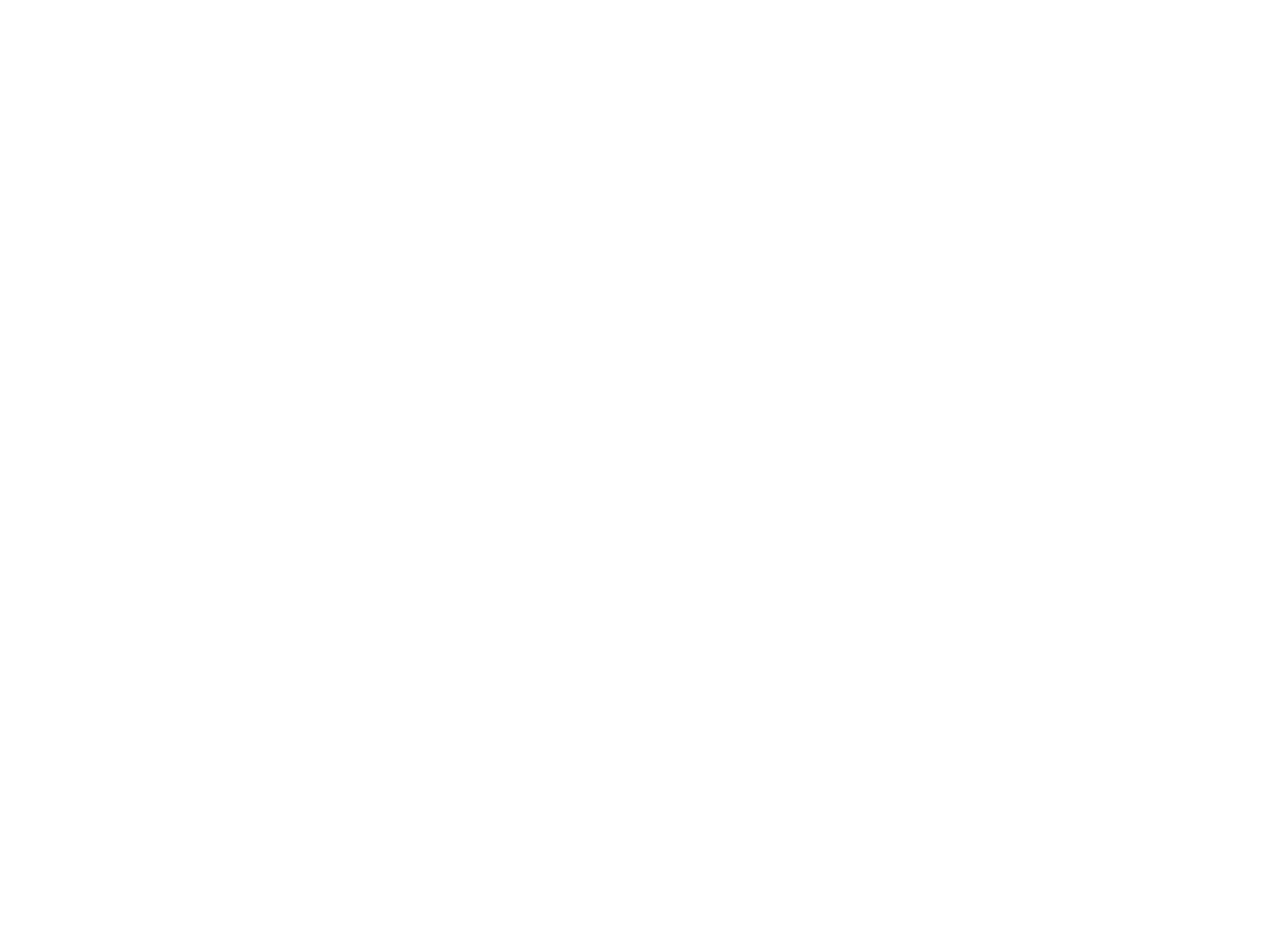
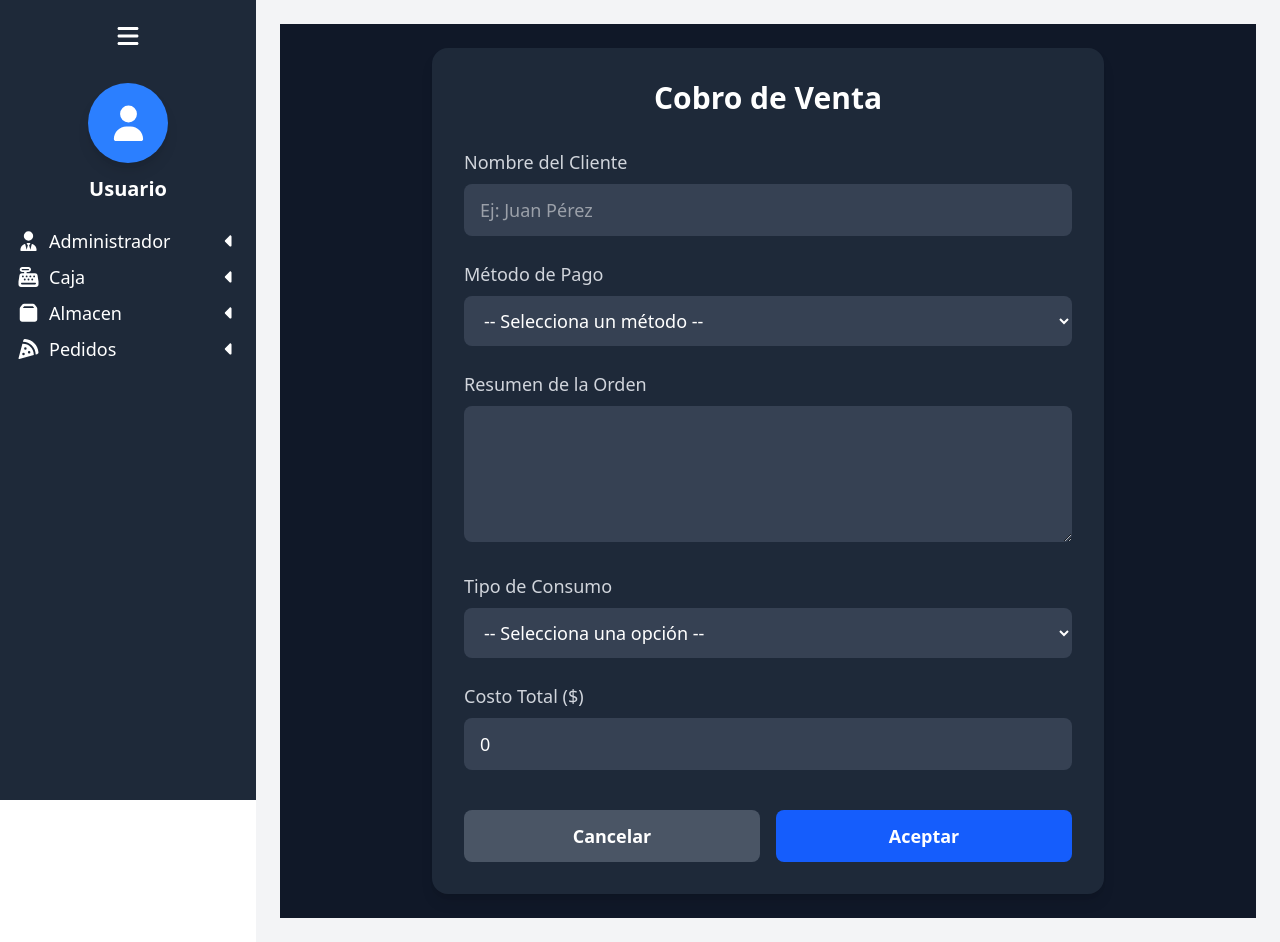
Before and after one commit to Subarg/Ingenieria_Equipo_4, a Vue app in the folder Pizzeria/: page /venta in a window 1280 px wide. Before the commit this address had no page. Before the commit the page ends 800 px from the top, so only its background shows below. Built offline with nearby package versions, Linux system fonts and the light colour scheme; what vue-sweetalert2 would draw is missing.

Commit message:
detalles

```diff
--- a/Pizzeria/src/components/sideBar.vue
+++ b/Pizzeria/src/components/sideBar.vue
@@ -36,11 +36,16 @@
         </h2>
 
         <ul class="w-full" v-if="!collapsed">
-          <li class="mb-2 w-full text-lg" v-for="menu in menus">
+          <li
+            class="mb-2 w-full text-lg"
+            v-for="menu in menus"
+            :key="menu.nombre"
+          >
             <button
               @click="mostrarMenu(menu.nombre)"
-              class="flex items-center gap-2"
+              class="flex items-center justify-between w-full gap-2"
             >
+              <div class="flex items-center gap-2">
                 <i>
                   <FontAwesomeIcon
                     :icon="['fas', menu.icon]"
@@ -49,11 +54,25 @@
                   />
                 </i>
                 {{ menu.nombre }}
+              </div>
+
+              <FontAwesomeIcon
+                v-if="openMenu === menu.nombre"
+                :icon="['fas', 'caret-down']"
+                style="color: white"
+              />
+              <FontAwesomeIcon
+                v-else
+                :icon="['fas', 'caret-left']"
+                style="color: white"
+              />
             </button>
+
             <div v-if="openMenu === menu.nombre" class="ml-6 mt-1">
               <ul>
                 <li
                   v-for="vista in menu.vistas"
+                  :key="vista.nombre"
                   class="px-2 py-1 rounded hover:bg-blue-500 cursor-pointer text-base"
                 >
                   <router-link :to="vista.path">
--- a/Pizzeria/src/main.js
+++ b/Pizzeria/src/main.js
@@ -32,6 +32,8 @@
   faCartShopping,
   faMoneyCheckDollar,
   faBottleWater,
+  faCaretLeft,
+  faCaretDown,
 } from "@fortawesome/free-solid-svg-icons";
 
 library.add(
@@ -55,7 +57,9 @@
   faCalendarCheck,
   faCartShopping,
   faMoneyCheckDollar,
-  faBottleWater
+  faBottleWater,
+  faCaretLeft,
+  faCaretDown
 );
 
 const app = createApp(App);
--- a/Pizzeria/src/modules/cajero/store/punto_venta.js
+++ b/Pizzeria/src/modules/cajero/store/punto_venta.js
@@ -1,28 +1,38 @@
-import { defineStore } from 'pinia';
-import { ref, computed } from 'vue';
-
+import { defineStore } from "pinia";
+import { ref, computed } from "vue";
+import router from "../../../Router";
 // 'PuntoDeVenta' es el ID único de este store
-export const usePuntoDeVentaStore = defineStore('PuntoDeVenta', () => {
-
+export const usePuntoDeVentaStore = defineStore("PuntoDeVenta", () => {
   // --- STATE (El Estado o los Datos) ---
   // Aquí guardamos los datos que antes estaban en el componente.
   const menu = ref({
     pizzas: [
-            { id: 1, nombre: 'Pepperoni', precio: 150.00 },
-            { id: 2, nombre: 'Hawaiana', precio: 160.00 },
-            { id: 3, nombre: 'Mexicana', precio: 170.00 },
-            { id: 4, nombre: 'Cuatro Quesos', precio: 165.00 },
+      { id: 1, nombre: "Pepperoni", precio: 150.0 },
+      { id: 2, nombre: "Hawaiana", precio: 160.0 },
+      { id: 3, nombre: "Mexicana", precio: 170.0 },
+      { id: 4, nombre: "Cuatro Quesos", precio: 165.0 },
     ],
     bebidas: [
-            { id: 10, nombre: 'Refresco 600ml', precio: 25.00 },
-            { id: 11, nombre: 'Agua Fresca 1L', precio: 30.00 },
-            { id: 12, nombre: 'Jugo', precio: 20.00 },
+      { id: 10, nombre: "Refresco 600ml", precio: 25.0 },
+      { id: 11, nombre: "Agua Fresca 1L", precio: 30.0 },
+      { id: 12, nombre: "Jugo", precio: 20.0 },
     ],
     extras: [],
   });
 
   const ordenActual = ref([]);
-    const categoriaActiva = ref('pizzas');
+  const categoriaActiva = ref("pizzas");
+  const pedido = ref({
+    nombreCliente: "",
+    numOrden: 0,
+    metodoPago: "",
+    orden: [],
+    total: 0,
+    venta: {
+      tipo_venta: "",
+      lugar: "",
+    },
+  });
 
   // --- GETTERS (Datos Calculados) ---
   // Son como las propiedades `computed` que teníamos.
@@ -45,7 +55,14 @@
   }
 
   function cancelarOrden() {
-        ordenActual.value = []; // Simplemente vaciamos el arreglo
+    ordenActual.value = [];
+    router.push({ name: "pos" });
+  }
+  function realizarVenta() {
+    router.push({ name: "venta" });
+    pedido.value.total = totalOrden.value;
+    pedido.value.orden = ordenActual.value;
+    console.log(pedido.value);
   }
 
   // Finalmente, retornamos todo para que los componentes puedan usarlo.
@@ -58,5 +75,7 @@
     quitarDeOrden,
     cambiarCategoria,
     cancelarOrden,
+    pedido,
+    realizarVenta,
   };
 });
--- a/Pizzeria/src/modules/cajero/views/corte_de_caja.vue
+++ b/Pizzeria/src/modules/cajero/views/corte_de_caja.vue
@@ -3,6 +3,14 @@
     <div
       class="w-full max-w-2xl bg-gray-800 p-8 rounded-2xl shadow-lg text-white"
     >
+      <button
+        @click="volver"
+        class="mb-4 flex items-center gap-2 text-gray-300 hover:text-white transition-colors"
+      >
+        <FontAwesomeIcon :icon="['fas', 'caret-left']" style="color: white" />
+        Volver
+      </button>
+
       <h1 class="text-3xl font-bold text-center mb-8">Corte de Caja</h1>
 
       <div v-if="!corteRealizado">
@@ -120,16 +128,21 @@
     </div>
   </div>
 </template>
-
 <script setup>
 import { storeToRefs } from "pinia";
 import { useCorteCajaStore } from "../store/corte_caja.js";
 import { onMounted, ref } from "vue";
-
+import router from "../../../Router/index.js";
+import { FontAwesomeIcon } from "@fortawesome/vue-fontawesome";
 const corteStore = useCorteCajaStore();
 const fecha = ref("");
+
 onMounted(() => {
-  fecha.value = new Date().toLocaleDateString("es-Es");
+  const hoy = new Date();
+  const year = hoy.getFullYear();
+  const month = String(hoy.getMonth() + 1).padStart(2, "0");
+  const day = String(hoy.getDate()).padStart(2, "0");
+  fecha.value = `${year}-${month}-${day}`;
   console.log(fecha.value);
 });
 
@@ -143,4 +156,8 @@
   dineroEsperadoEnCaja,
   diferencia,
 } = storeToRefs(corteStore);
+
+function volver() {
+  router.push({ name: "pos" });
+}
 </script>
--- /dev/null
+++ b/Pizzeria/src/modules/cajero/views/realizarVenta.vue
@@ -0,0 +1,128 @@
+<template>
+  <div class="min-h-screen bg-gray-900 flex items-center justify-center p-6">
+    <div
+      class="w-full max-w-2xl bg-gray-800 text-white rounded-2xl p-8 shadow-lg"
+    >
+      <h1 class="text-3xl font-bold text-center mb-8">Cobro de Venta</h1>
+
+      <form class="space-y-6">
+        <div>
+          <label class="block text-lg font-medium text-gray-300"
+            >Nombre del Cliente</label
+          >
+          <input
+            type="text"
+            placeholder="Ej: Juan Pérez"
+            class="mt-2 w-full bg-gray-700 text-white py-3 px-4 rounded-lg text-lg focus:outline-none focus:ring-2 focus:ring-blue-500"
+            v-model="pedido.nombreCliente"
+          />
+        </div>
+
+        <div>
+          <label class="block text-lg font-medium text-gray-300"
+            >Método de Pago</label
+          >
+          <select
+            class="mt-2 w-full bg-gray-700 text-white py-3 px-4 rounded-lg text-lg focus:outline-none focus:ring-2 focus:ring-blue-500"
+            v-model="pedido.metodoPago"
+          >
+            <option value="" disabled selected>
+              -- Selecciona un método --
+            </option>
+            <option value="efectivo">Efectivo</option>
+            <option value="tarjeta">Tarjeta</option>
+            <option value="transferencia">Transferencia</option>
+          </select>
+        </div>
+
+        <div>
+          <label class="block text-lg font-medium text-gray-300"
+            >Resumen de la Orden</label
+          >
+          <textarea
+            rows="4"
+            class="mt-2 w-full bg-gray-700 text-white py-3 px-4 rounded-lg text-lg focus:outline-none focus:ring-2 focus:ring-blue-500"
+            v-model="orden"
+            disabled="true"
+          ></textarea>
+        </div>
+
+        <div>
+          <label class="block text-lg font-medium text-gray-300"
+            >Tipo de Consumo</label
+          >
+          <select
+            class="mt-2 w-full bg-gray-700 text-white py-3 px-4 rounded-lg text-lg focus:outline-none focus:ring-2 focus:ring-blue-500"
+            v-model="pedido.venta.tipo_venta"
+          >
+            <option value="" disabled selected>
+              -- Selecciona una opción --
+            </option>
+            <option value="comer_aqui">Para comer aquí</option>
+            <option value="domicilio">A domicilio</option>
+          </select>
+        </div>
+
+        <div v-if="pedido.venta.tipo_venta == 'domicilio'">
+          <label class="block text-lg font-medium text-gray-300"
+            >Dirección</label
+          >
+          <input
+            type="text"
+            placeholder="Ej: Calle Reforma #123, Col. Centro"
+            class="mt-2 w-full bg-gray-700 text-white py-3 px-4 rounded-lg text-lg focus:outline-none focus:ring-2 focus:ring-blue-500"
+          />
+        </div>
+
+        <div>
+          <label class="block text-lg font-medium text-gray-300"
+            >Costo Total ($)</label
+          >
+          <input
+            type="number"
+            placeholder="Ej: 350.00"
+            class="mt-2 w-full bg-gray-700 text-white py-3 px-4 rounded-lg text-lg focus:outline-none focus:ring-2 focus:ring-blue-500"
+            disabled="true"
+            v-model="pedido.total"
+          />
+        </div>
+
+        <div class="flex justify-between mt-10">
+          <button
+            type="button"
+            class="w-1/2 bg-gray-600 hover:bg-gray-700 text-white font-bold py-3 rounded-lg text-lg transition-colors mr-4"
+          >
+            Cancelar
+          </button>
+          <button
+            type="button"
+            class="w-1/2 bg-blue-600 hover:bg-blue-700 text-white font-bold py-3 rounded-lg text-lg transition-colors"
+          >
+            Aceptar
+          </button>
+        </div>
+      </form>
+    </div>
+  </div>
+</template>
+<script setup>
+import { storeToRefs } from "pinia";
+import { usePuntoDeVentaStore } from "../store/punto_venta.js";
+import { ref, onMounted, watch } from "vue";
+
+const { pedido } = storeToRefs(usePuntoDeVentaStore());
+const orden = ref("");
+
+function desgloce() {
+  orden.value = "";
+  if (pedido.value.orden && pedido.value.orden.length > 0) {
+    pedido.value.orden.forEach((p) => {
+      orden.value += `${p.nombre}\n`;
+    });
+  }
+}
+
+onMounted(() => {
+  desgloce();
+});
+</script>
--- a/Pizzeria/src/modules/cajero/views/turno.vue
+++ b/Pizzeria/src/modules/cajero/views/turno.vue
@@ -17,7 +17,7 @@
             type="number"
             class="w-full border border-gray-300 rounded-lg p-2 focus:outline-none focus:ring-2 focus:ring-blue-500"
             placeholder="Ej. 1"
-            :disabled
+            :disabled="true"
           />
         </div>
 
--- a/Pizzeria/src/router/index.js
+++ b/Pizzeria/src/router/index.js
@@ -56,6 +56,11 @@
         name: "corte-caja",
         component: () => import("../modules/cajero/views/corte_de_caja.vue"),
       },
+      {
+        path: "/venta",
+        name: "venta",
+        component: () => import("../modules/cajero/views/realizarVenta.vue"),
+      },
     ],
   },
 ];
```
Also changed, not shown: Pizzeria/src/modules/cajero/views/punto_de_venta.vue (+13 -1 lines). Lines whose indentation alone changed are shown as unchanged.
